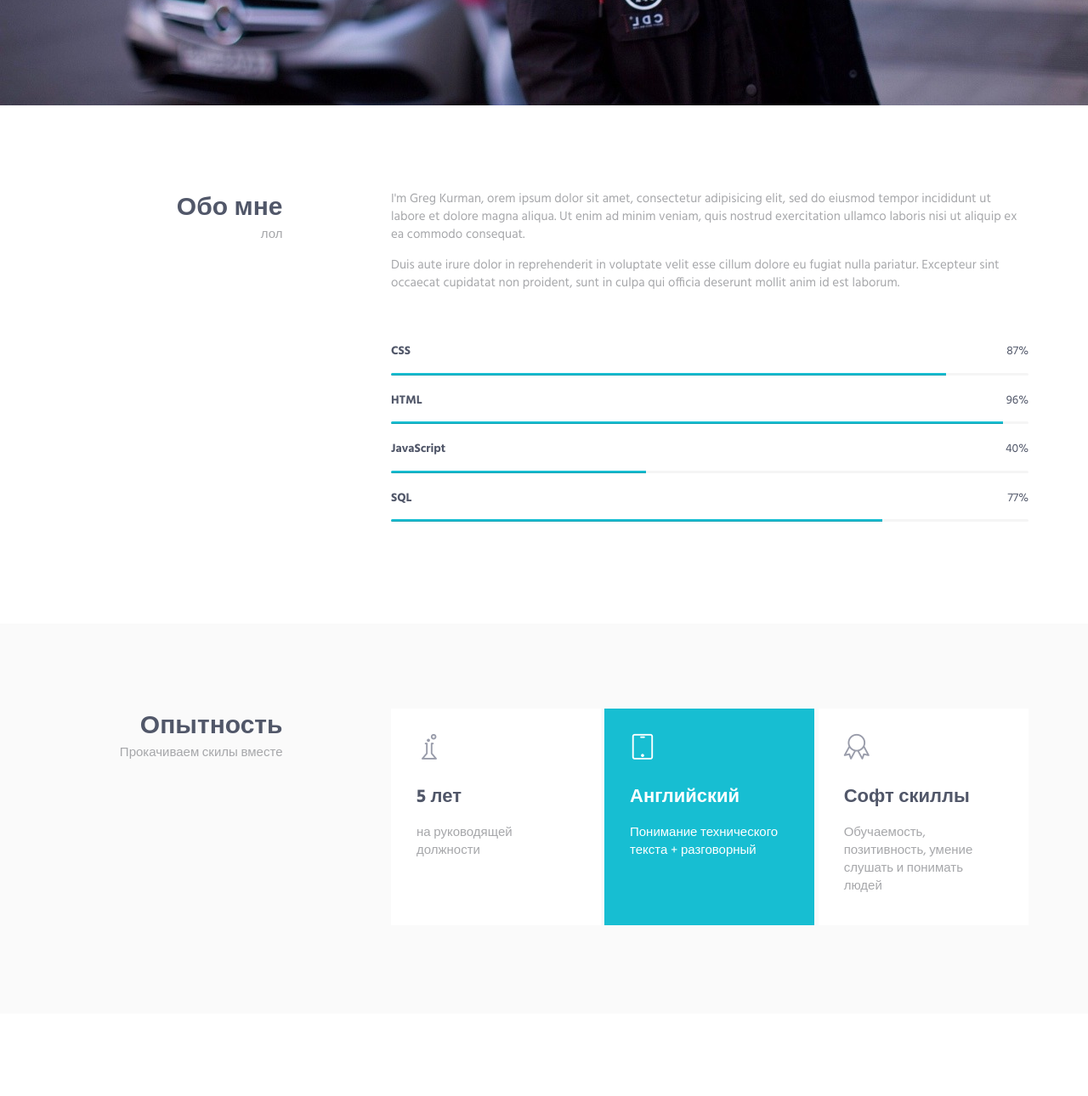
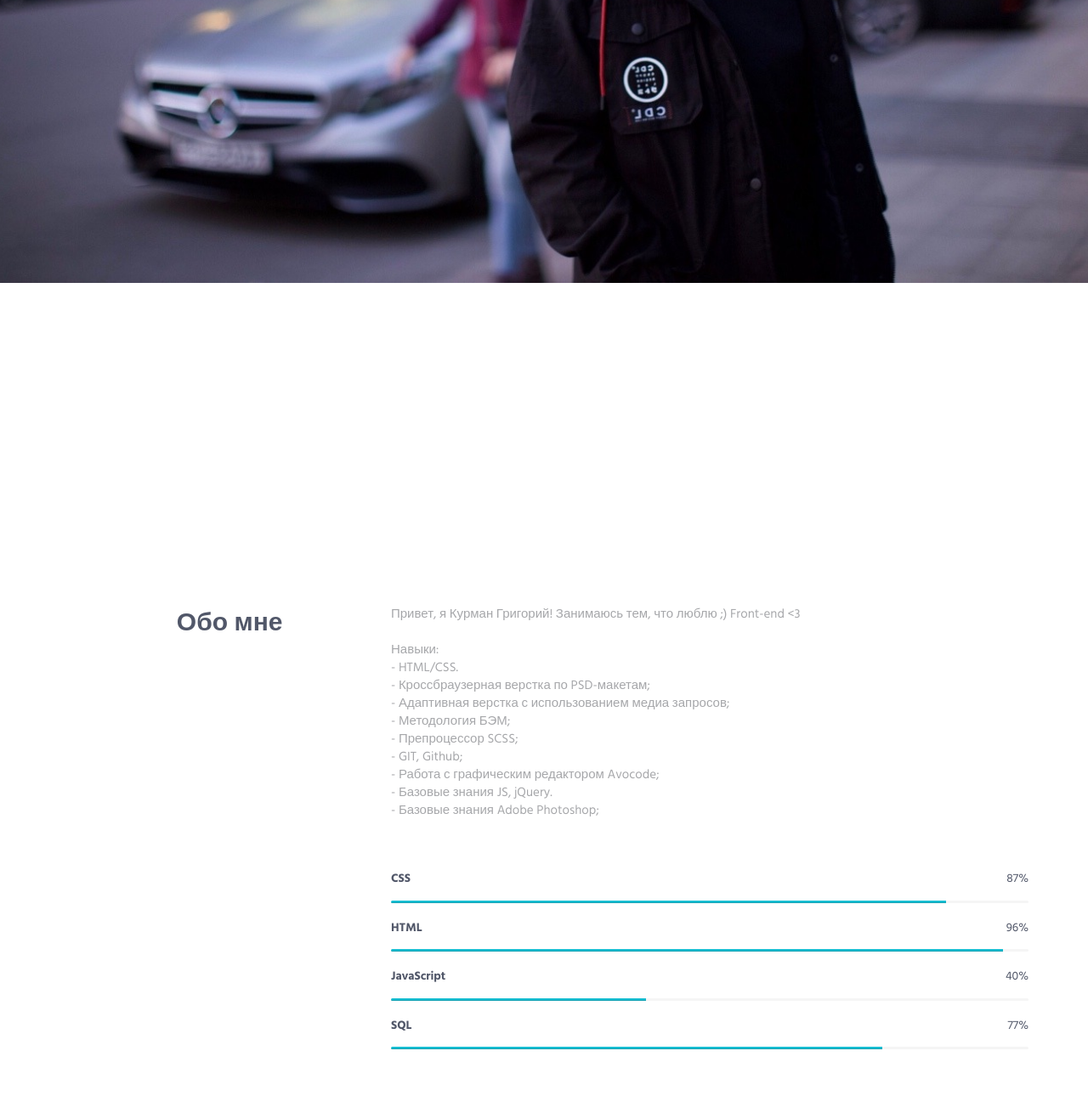
Before and after one commit to Greg-Kurman/Alex, a plain HTML site: page HTML/index.html in a window 1280 px wide. Shown: the part 537-1827 px from the top of the page at 85% size. Drawn offline with Linux system fonts and the light colour scheme.

Commit message:
Add files via upload

```diff
--- a/HTML/index.html
+++ b/HTML/index.html
@@ -59,9 +59,9 @@
                     <div class="collapse navbar-collapse nav-collapse">
                         <div class="menu-container">
                             <ul class="nav navbar-nav navbar-nav-right">
-                                <li class="js_nav-item nav-item"><a class="nav-item-child nav-item-hover" href="#body">Обо мне</a></li>
-                                <li class="js_nav-item nav-item"><a class="nav-item-child nav-item-hover" href="#about"> Технологии </a></li>
-                                <li class="js_nav-item nav-item"><a class="nav-item-child nav-item-hover" href="#experience">Опытность</a></li>
+                                <li class="js_nav-item nav-item"><a class="nav-item-child nav-item-hover" href="#body">Главное фото</a></li>
+                                <li class="js_nav-item nav-item"><a class="nav-item-child nav-item-hover" href="#about"> Обо мне</a></li>
+
                                 <li class="js_nav-item nav-item"><a class="nav-item-child nav-item-hover" href="#work">Портфолио</a></li>
                                 <li class="js_nav-item nav-item"><a class="nav-item-child nav-item-hover" href="#contact">Контакты</a></li>
                             </ul>
@@ -78,18 +78,9 @@
         <div class="promo-block parallax-window" data-parallax="scroll" data-image-src="img/1920x1080/01.jpg">
             <div class="container">
                 <div class="row">
-                    <div class="col-sm-6" >
-                        <div class="promo-block-divider" >
-                            <h1 class="promo-block-title"  >Григорий<br/> Курман</h1>
-                            <p class="promo-block-text">Frontend developer</p>
+                    <div class="col-sm-6" style="height: 800px" >
 
 
-                        </div>
-                        <ul class="list-inline">
-                            <li><a href="#" class="social-icons"><i class="icon-social-facebook"></i></a></li>
-                            <li><a href="#" class="social-icons"><i class="icon-social-twitter"></i></a></li>
-                            <li><a href="https://www.linkedin.com/in/gregkurman/" class="social-icons"><i class="icon-social-linkedin"></i></a></li>
-                        </ul>
                     </div>
                 </div>
                 <!--// end row -->
@@ -105,13 +96,24 @@
                     <div class="col-sm-3 sm-margin-b-30">
                         <div class="text-right sm-text-left">
                             <h2 class="margin-b-0">Обо мне</h2>
-                            <p>лол</p>
+                            <p></p>
                         </div>
                     </div>
                     <div class="col-sm-8 col-sm-offset-1">
                         <div class="margin-b-60">
-                            <p>I'm Greg Kurman, orem ipsum dolor sit amet, consectetur adipisicing elit, sed do eiusmod tempor incididunt ut labore et dolore magna aliqua. Ut enim ad minim veniam, quis nostrud exercitation ullamco laboris nisi ut aliquip ex ea commodo consequat.</p>
-                            <p>Duis aute irure dolor in reprehenderit in voluptate velit esse cillum dolore eu fugiat nulla pariatur. Excepteur sint occaecat cupidatat non proident, sunt in culpa qui officia deserunt mollit anim id est laborum.</p>
+                            <p>Привет, я Курман Григорий! Занимаюсь тем, что люблю ;) Front-end <3 <br>
+                                <br>
+                                Навыки: <br>
+
+                                - HTML/CSS. <br>
+                                - Кроссбраузерная верстка по PSD-макетам; <br>
+                                - Адаптивная верстка с использованием медиа запросов; <br>
+                                - Методология БЭМ; <br>
+                                - Препроцессор SCSS; <br>
+                                - GIT, Github; <br>
+                                - Работа с графическим редактором Avocode; <br>
+                                - Базовые знания JS, jQuery.<br>
+                                - Базовые знания Adobe Photoshop; </p>
                         </div>
 
                         <!-- Progress Box -->
@@ -147,64 +149,7 @@
         </div>
         <!-- End About -->
 
-        <!-- Experience -->
-        <div id="experience">
-            <div class="bg-color-sky-light" data-auto-height="true">
-                <div class="container content-lg">
-                    <div class="row">
-                        <div class="col-sm-3 sm-margin-b-30">
-                            <div class="text-right sm-text-left">
-                                <h2 class="margin-b-0">Опытность</h2>
-                                <p>Прокачиваем скилы вместе</p>
-                            </div>
-                        </div>
-                        <div class="col-sm-8 col-sm-offset-1">
-                            <div class="row row-space-2 margin-b-4">
-                                <div class="col-md-4 md-margin-b-4">
-                                    <div class="service" data-height="height">
-                                        <div class="service-element">
-                                            <i class="service-icon icon-chemistry"></i>
-                                        </div>
-                                        <div class="service-info">
-                                            <h3>5 лет</h3>
-                                            <p class="margin-b-5">на руководящей должности</p>
-                                        </div>
-                                        <a href="#" class="content-wrapper-link"></a>
-                                    </div>
-                                </div>
-                                <div class="col-md-4 md-margin-b-4">
-                                    <div class="service bg-color-base wow zoomIn" data-height="height" data-wow-duration=".3" data-wow-delay=".1s">
-                                        <div class="service-element">
-                                            <i class="service-icon color-white icon-screen-tablet"></i>
-                                        </div>
-                                        <div class="service-info">
-                                            <h3 class="color-white">Английский</h3>
-                                            <p class="color-white margin-b-5">Понимание технического текста + разговорный</p>
-                                        </div>
-                                        <a href="#" class="content-wrapper-link"></a>
-                                    </div>
-                                </div>
-                                <div class="col-md-4">
-                                    <div class="service" data-height="height">
-                                        <div class="service-element">
-                                            <i class="service-icon icon-badge"></i>
-                                        </div>
-                                        <div class="service-info">
-                                            <h3>Софт скиллы</h3>
-                                            <p class="margin-b-5">Обучаемость, позитивность, умение слушать и понимать людей</p>
-                                        </div>
-                                        <a href="#" class="content-wrapper-link"></a>
-                                    </div>
-                                </div>
-                            </div>
-                            <!--// end row -->
-                        </div>
-                    </div>
-                    <!--// end row -->
-                </div>
-            </div>
-        </div>
-        <!-- End Experience -->
+
 
         <!-- Work -->
         <div id="work">
```
